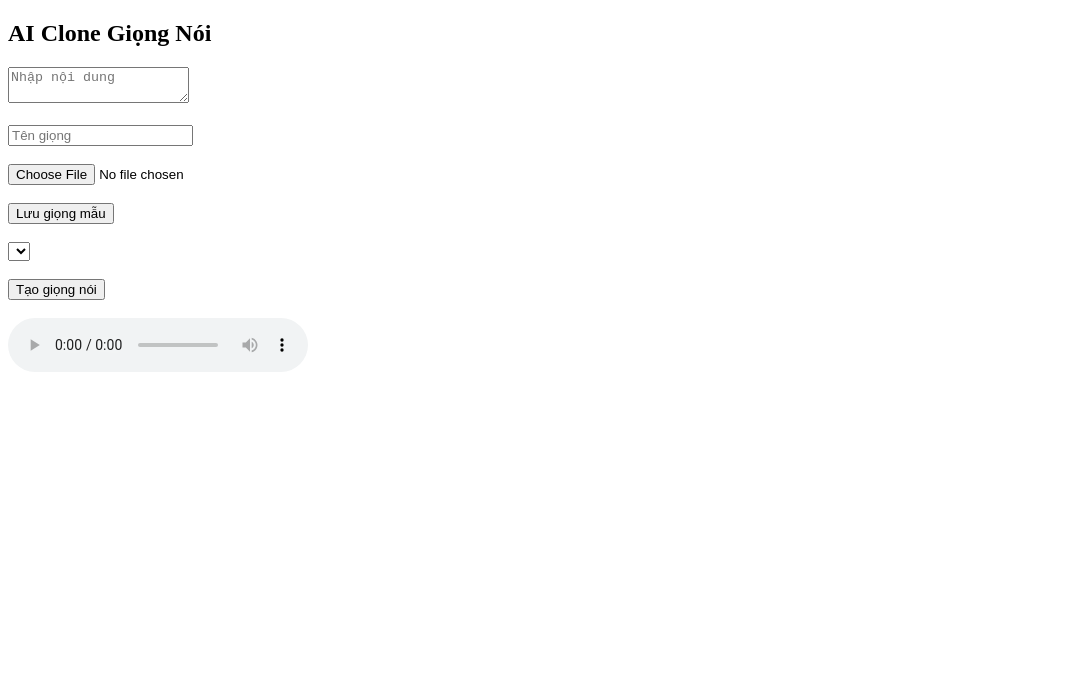
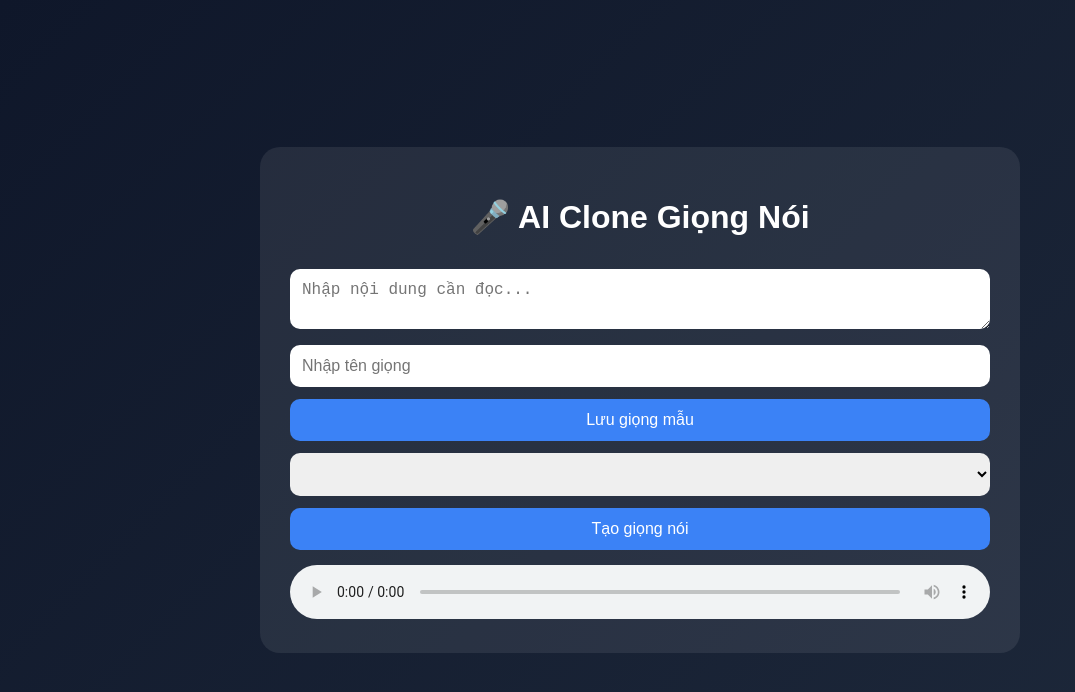
Before and after one commit to DuyNguyen71-code/AI, a plain HTML site: page index.html in a window 1280 px wide. Shown: the whole page, without its empty margins (0-1075 px from the left). Drawn offline with Linux system fonts and the light colour scheme.

Commit message:
Update index.html

```diff
--- a/index.html
+++ b/index.html
@@ -2,24 +2,75 @@
 <html lang="vi">
 <head>
   <meta charset="UTF-8">
+  <meta name="viewport" content="width=device-width, initial-scale=1.0">
   <title>AI Clone Giọng Nói</title>
+  <style>
+    body {
+      font-family: Arial, sans-serif;
+      background: linear-gradient(135deg, #0f172a, #1e293b);
+      color: white;
+      display: flex;
+      justify-content: center;
+      align-items: center;
+      min-height: 100vh;
+      margin: 0;
+    }
+
+    .container {
+      width: 90%;
+      max-width: 700px;
+      background: rgba(255,255,255,0.08);
+      padding: 30px;
+      border-radius: 20px;
+    }
+
+    input, textarea, select, button, a {
+      width: 100%;
+      margin-top: 12px;
+      padding: 12px;
+      border-radius: 10px;
+      border: none;
+      font-size: 16px;
+      box-sizing: border-box;
+    }
+
+    button, a {
+      background: #3b82f6;
+      color: white;
+      cursor: pointer;
+      text-align: center;
+      text-decoration: none;
+    }
+
+    audio {
+      width: 100%;
+      margin-top: 15px;
+    }
+
+    h1 {
+      text-align: center;
+    }
+  </style>
 </head>
 <body>
 
-<h2>AI Clone Giọng Nói</h2>
+<div class="container">
+  <h1>🎤 AI Clone Giọng Nói</h1>
 
-<textarea id="text" placeholder="Nhập nội dung"></textarea><br><br>
+  <textarea id="text" placeholder="Nhập nội dung cần đọc..."></textarea>
 
-<input type="text" id="voiceName" placeholder="Tên giọng"><br><br>
-<input type="file" id="voiceFile"><br><br>
+  <input type="text" id="voiceName" placeholder="Nhập tên giọng">
 
-<button onclick="saveVoice()">Lưu giọng mẫu</button><br><br>
+  <button onclick="saveVoice()">Lưu giọng mẫu</button>
 
-<select id="savedVoices"></select><br><br>
+  <select id="savedVoices"></select>
 
-<button onclick="generateAudio()">Tạo giọng nói</button><br><br>
+  <button onclick="generateAudio()">Tạo giọng nói</button>
 
   <audio id="audio" controls></audio>
+
+  <a id="downloadLink" style="display:none;" download="voice.mp3">Tải MP3</a>
+</div>
 
 <script>
 let voices = JSON.parse(localStorage.getItem("voices") || "[]");
@@ -36,37 +87,42 @@
   });
 }
 
-async function saveVoice() {
-  const voiceName = document.getElementById("voiceName").value;
+function saveVoice() {
+  const voiceName = document.getElementById("voiceName").value.trim();
 
   if (!voiceName) {
-    alert("Nhập tên giọng");
+    alert("Vui lòng nhập tên giọng");
     return;
   }
 
-  const fakeVoiceId = "voice_" + Date.now();
+  const voiceId = "voice_" + Date.now();
 
   voices.push({
     name: voiceName,
-    voice_id: fakeVoiceId
+    voice_id: voiceId
   });
 
   localStorage.setItem("voices", JSON.stringify(voices));
 
   renderVoices();
 
-  alert("Đã lưu giọng");
+  document.getElementById("savedVoices").value = voiceId;
+
+  alert("Đã lưu giọng thành công");
 }
 
 async function generateAudio() {
-  const text = document.getElementById("text").value;
+  const text = document.getElementById("text").value.trim();
   const voiceId = document.getElementById("savedVoices").value;
+  const audio = document.getElementById("audio");
+  const downloadLink = document.getElementById("downloadLink");
 
   if (!text || !voiceId) {
     alert("Thiếu text hoặc voiceId");
     return;
   }
 
+  try {
     const response = await fetch("/api/tts", {
       method: "POST",
       headers: {
@@ -87,7 +143,15 @@
     const blob = await response.blob();
     const url = URL.createObjectURL(blob);
 
-  document.getElementById("audio").src = url;
+    audio.src = url;
+    audio.play();
+
+    downloadLink.href = url;
+    downloadLink.style.display = "block";
+
+  } catch (err) {
+    alert("Lỗi: " + err.message);
+  }
 }
 
 renderVoices();
```
Lines whose indentation alone changed are shown as unchanged.
